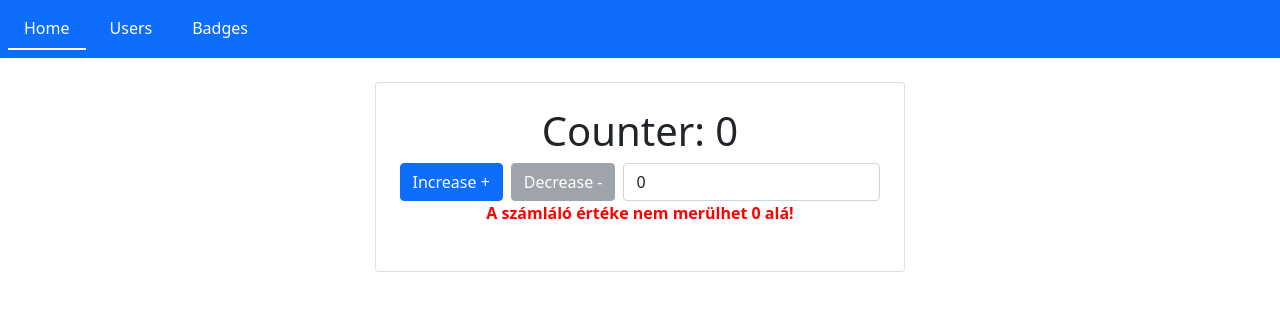
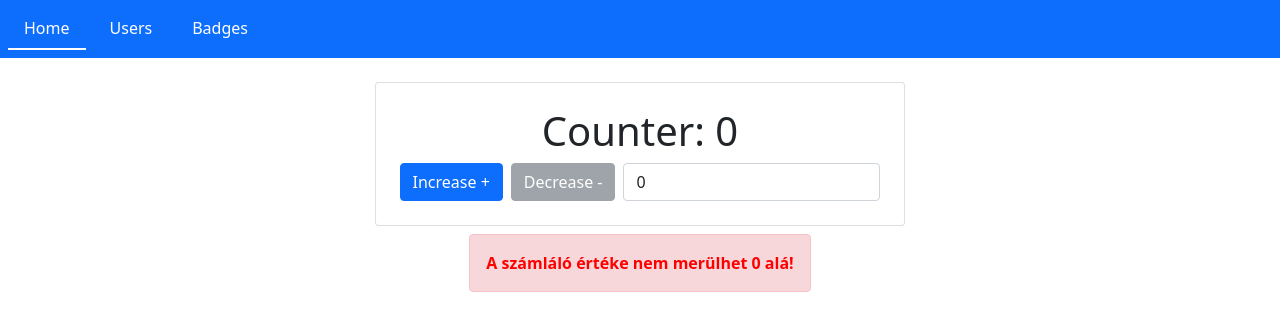
Before and after one commit to attrecto/Attrecto-Academy-Angular-2023, an Angular app: page /home in a window 1280 px wide. Both pictures are taken after a click on the button "Decrease -". Shown: the top 330 px of the page. Built offline with nearby package versions, Linux system fonts and the light colour scheme.

Commit message:
:children_crossing: Alert message is nicer now

```diff
--- a/src/app/shared/modules/home/home/home.component.html
+++ b/src/app/shared/modules/home/home/home.component.html
@@ -1,16 +1,16 @@
-<div class="d-flex justify-content-center pt-4">
-    <div class="card p-4">
+<div class="d-flex justify-content-center pt-4 flex-column align-items-center">
+    <div class="card p-4 d-flex">
         <h1 class="text-center">Counter: {{ counter }}</h1>
 
         <div class="d-flex justify-content-between">
             <button (click)="increaseCounter()" class="btn btn-primary me-2">Increase +</button>
-            <button (click)="decreaseCounter()" [disabled]="decreaseDisabled" class="btn btn-secondary me-2">Decrease
+            <button (click)="decreaseCounter()" [disabled]="lessThan0" class="btn btn-secondary me-2">Decrease
                 -</button>
 
             <div>
                 <input [(ngModel)]="counter" type="text" class="form-control">
             </div>
         </div>
-        <p class="errorMsg">{{errorMessage}}</p>
     </div>
+    <p class="errorMsg alert alert-danger m-2" *ngIf="lessThan0">{{errorMessage}}</p>
 </div>
--- a/src/app/shared/modules/home/home/home.component.scss
+++ b/src/app/shared/modules/home/home/home.component.scss
@@ -1,7 +1,6 @@
 .errorMsg {
     color: red;
     font-weight: bold;
-    min-height: 30px;
     vertical-align: middle;
     text-align: center;
 }
--- a/src/app/shared/modules/home/home/home.component.ts
+++ b/src/app/shared/modules/home/home/home.component.ts
@@ -18,22 +18,16 @@ export class HomeComponent {
   get counter() {
     return this._counter;
   }
-  errorMessage: string = "";
-  decreaseDisabled: boolean = false;
+  errorMessage: string = "A számláló értéke nem merülhet 0 alá!";
+  lessThan0: boolean = false;
 
   increaseCounter() {
-    if (this.decreaseDisabled) {
-      this.errorMessage = "";
-      this.decreaseDisabled = false;
-    }
+    if (this.lessThan0) this.lessThan0 = false;
     this.counter++;
   }
 
   decreaseCounter() {
     if (this.counter > 0) this.counter--;
-    else {
-      this.errorMessage = "A számláló értéke nem merülhet 0 alá!";
-      this.decreaseDisabled = true;
-    }
+    else this.lessThan0 = true;
   }
 }
```
